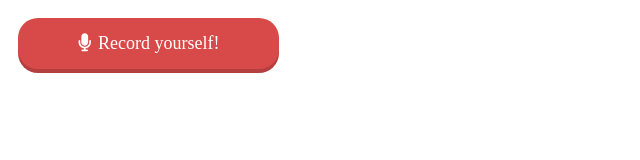
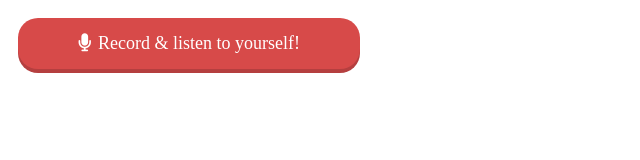
Before and after one commit to ChristianTeaching/widgets, a plain HTML site: page record.html in a window 1280 px wide. Shown: the whole page, without its empty margins (0-640 px from the left). Drawn offline with Linux system fonts and the light colour scheme.

Commit message:
Update record.html

```diff
--- a/record.html
+++ b/record.html
@@ -245,7 +245,7 @@
 
 <body>
 
-  <button class="btn large red rounded threeD" type="button" onclick="upload()"> <i class="fa fa-microphone" aria-hidden="true"></i> Record yourself! </button>
+  <button class="btn large red rounded threeD" type="button" onclick="upload()"> <i class="fa fa-microphone" aria-hidden="true"></i> Record & listen to yourself! </button>
 
   <script>
     function upload() {
```
